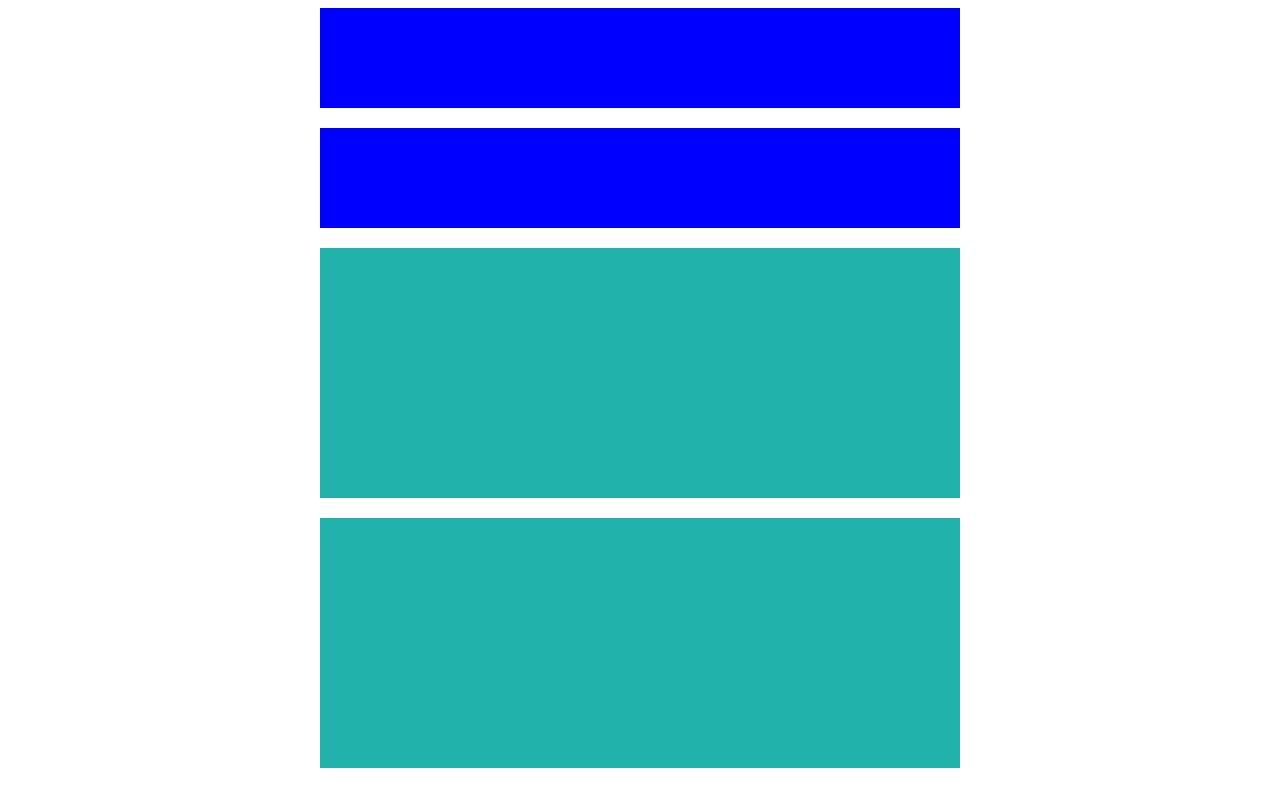
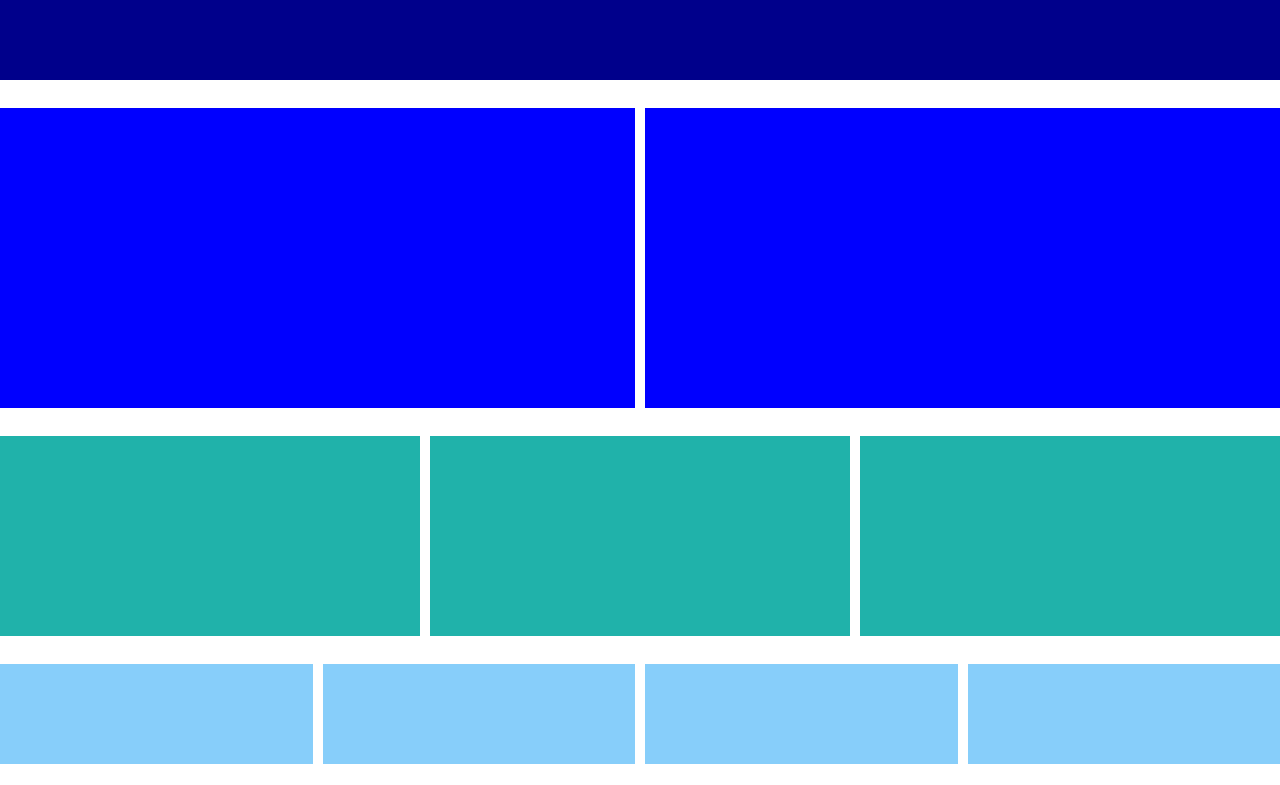
Before and after one commit to JUC24/practica_3_rwd, a plain HTML site: page index.html in a window 1280 px wide. Shown: the part 320-1105 px from the top of the page. Drawn offline with Linux system fonts and the light colour scheme.

Commit message:
se cambio el ultimo div de la version 768px, se quitaron dos contenedores que contenian otros dos contenedores y se dejo solo uno con 4 contenedores y se logra generar espacios horizontales entre los contenedores.

```diff
--- a/Styles/styles.css
+++ b/Styles/styles.css
@@ -1,7 +1,7 @@
-main{
-  max-width: 640px;
-  margin: 0 auto;
+body{
+  margin: 0px;
 }
+
 
 .box_1{
   background-color: darkblue;
@@ -32,9 +32,6 @@ main{
 }
 
 @media (min-width: 768px) {
-  .main{
-    max-width: 768px;
-  }
 
   .box_1{
     height: 300px;
@@ -46,24 +43,69 @@ main{
     margin-bottom: 20px;
   }
 
-  .box_3{
+  .box_3 {
     height: 250px;
     margin-bottom: 20px;
   }
 
-  .box_4{
-    width: 100%;
+  .box_4 {
+    width: 48%;
     height: 100px;
     margin-bottom: 20px;
   }
 
-  .cont_3{
+  .cont_3 {
     display: flex;
     width: 100%;
+    flex-wrap: wrap;
+    justify-content: space-between;
+  }
+}
+
+@media (min-width: 1024px) {
+
+  .box_1{
+    height: 400px;
+    margin-bottom: 28px;
   }
 
-  .cont0{
+  .box_2{
     width: 50%;
-    padding-right: 5px;
+    height: 300px;
+    margin-bottom: 28px;
   }
+
+  .box_3 {
+    width: 33%;
+    height: 200px;
+    margin-bottom: 28px;
+  }
+
+  .box_4 {
+    width: 25%;
+    height: 100px;
+    margin-bottom: 28px;
+  }
+
+  .cont_1 {
+    width: 100%;
+    display: flex;
+    flex-wrap: nowrap;
+    gap: 10px;
+  }
+
+  .cont_2{
+    width: 100%;
+    display: flex;
+    flex-wrap: nowrap;
+    gap: 10px;
+  }
+
+  .cont_3 {
+    display: flex;
+    width: 100%;
+    flex-wrap: nowrap;
+    gap: 10px;
+  }
+
 }
--- a/index.html
+++ b/index.html
@@ -24,15 +24,10 @@
     </div>
 
     <div class="cont_3">
-      <div class="cont0">
-        <div class="box_4"></div>
-        <div class="box_4"></div>
-      </div>
-
-      <div class="cont0">
-        <div class="box_4"></div>
-        <div class="box_4"></div>
-      </div>
+      <div class="box_4"></div>
+      <div class="box_4"></div>
+      <div class="box_4"></div>
+      <div class="box_4"></div>
     </div>
   </main>
   <footer></footer>
```
